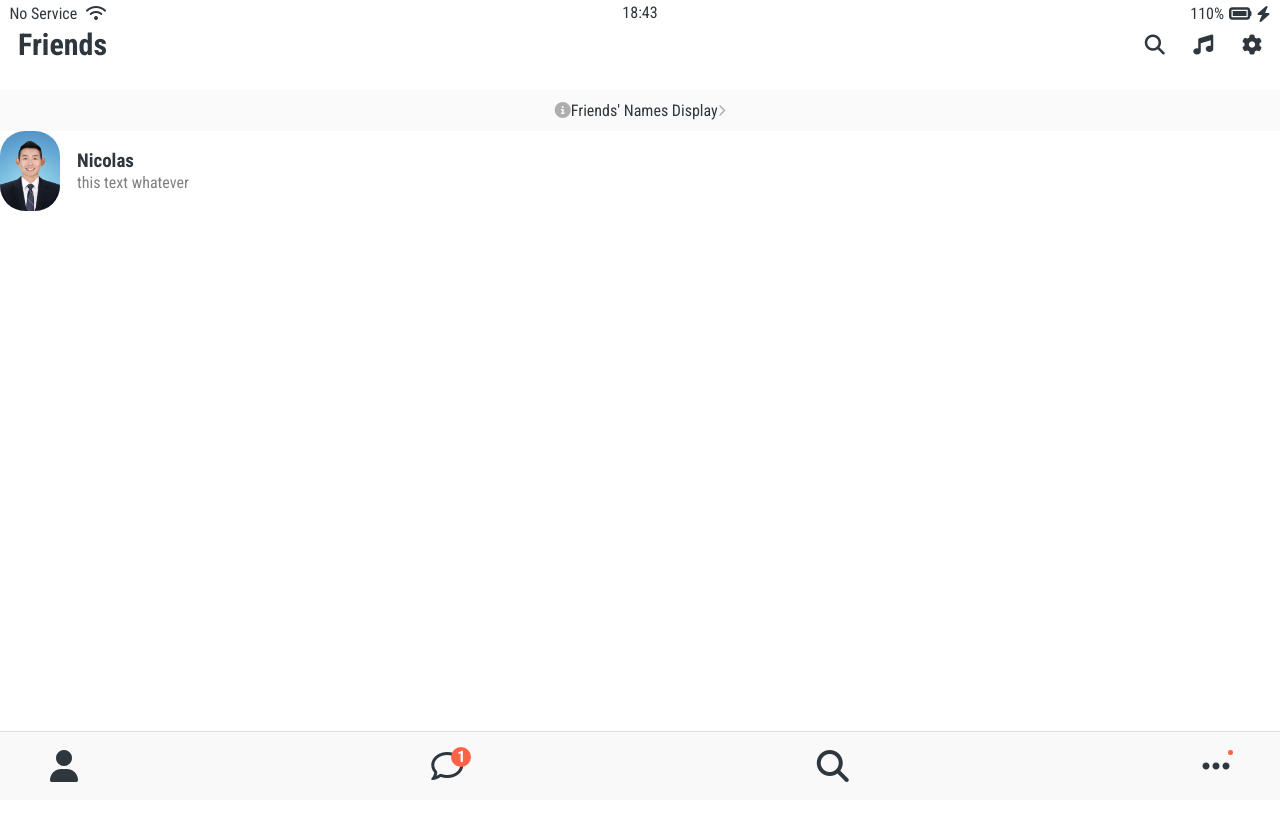
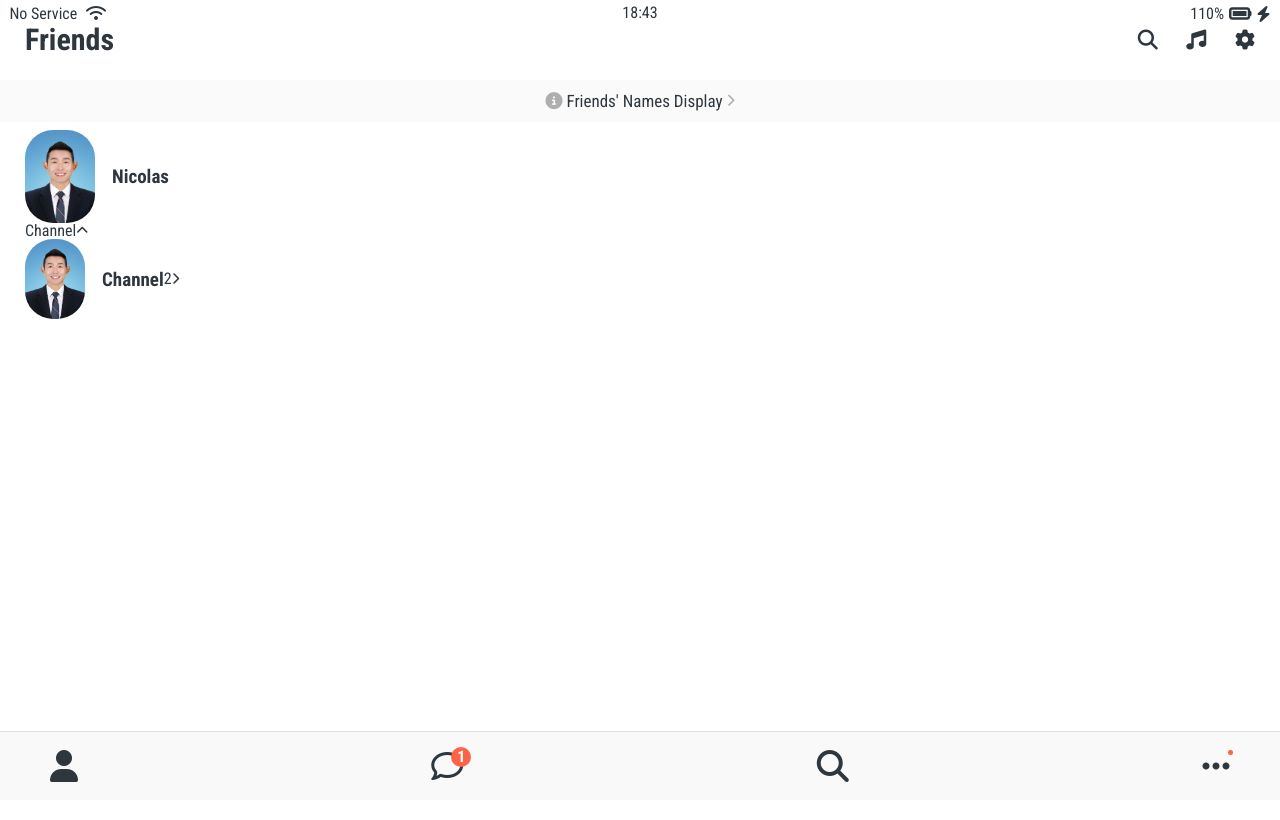
Before and after one commit to pyw0214/kakao-clone2020, a plain HTML site: page friends.html in a window 1280 px wide. Shown: the top 820 px of the page. Drawn offline with Linux system fonts and the light colour scheme.

Commit message:
update_0124

```diff
--- a/css/components/screen-header.css
+++ b/css/components/screen-header.css
@@ -2,7 +2,7 @@
   display: flex;
   justify-content: space-between;
   align-items: center;
-  padding: 30px 18px;
+  padding: var(--horizontal-space);
 }
 
 .screen-header__title {
--- a/css/components/user-component.css
+++ b/css/components/user-component.css
@@ -10,7 +10,7 @@
 .user-component__avatar {
   width: 60px;
   height: 80px;
-  border-radius: 25px;
+  border-radius: 28px;
   margin-right: 17px;
 }
 
@@ -23,3 +23,8 @@
   margin-top: 5px;
   color: rgba(0, 0, 0, 0.5);
 }
+
+.user-component__avatar--xl {
+  width: 70px;
+  height: 93px;
+}
--- a/css/screens/friends.css
+++ b/css/screens/friends.css
@@ -3,9 +3,15 @@
   display: block;
   background-color: #fafafa;
   padding: 12px 0px;
-  font-size: 16px;
+  font-size: 17px;
+  margin-bottom: 8px;
 }
 
 #friends-display-link i {
   color: rgba(0, 0, 0, 0.3);
+  margin: 0px 4px;
 }
+
+.friends-screen {
+  padding: 0px var(--horizontal-space);
+}
--- a/css/variables.css
+++ b/css/variables.css
@@ -1,3 +1,4 @@
 :root {
   --purple: rgb(185, 72, 152);
+  --horizontal-space: 25px;
 }
--- a/friends.html
+++ b/friends.html
@@ -37,17 +37,40 @@
         class="fas fa-chevron-right fa-xs"
       ></i
     ></a>
-
+    <main class="friends-screen">
       <div class="user-component">
         <div class="user-component__column">
-        <img src="screenshots/증명사진.jpg" class="user-component__avatar" />
+          <img
+            src="screenshots/증명사진.jpg"
+            class="user-component__avatar user-component__avatar--xl"
+          />
           <div class="user-component__text">
             <h4 class="user-component__title">Nicolas</h4>
-          <h6 class="user-component__subtitle">this text whatever</h6>
+            <!--<h6 class="user-component__subtitle">this text whatever</h6>-->
           </div>
         </div>
         <div class="user-component__column"></div>
       </div>
+      <div class="friends-screen__channel">
+        <div class="friends-screen__channel-header">
+          <span>Channel<i class="fas fa-chevron-up fa-xs"></i></span>
+          <div class="user-component">
+            <div class="user-component__column">
+              <img
+                src="screenshots/증명사진.jpg"
+                class="user-component__avatar user-component__avatar--sm"
+              />
+              <div class="user-component__text">
+                <h4 class="user-component__title">Channel</h4>
+              </div>
+            </div>
+            <div class="user-component__column">
+              <span>2<i class="fas fa-chevron-right fa-xs"></i></span>
+            </div>
+          </div>
+        </div>
+      </div>
+    </main>
 
     <nav class="nav">
       <ul class="nav__list">
```
Lines whose indentation alone changed are shown as unchanged.
